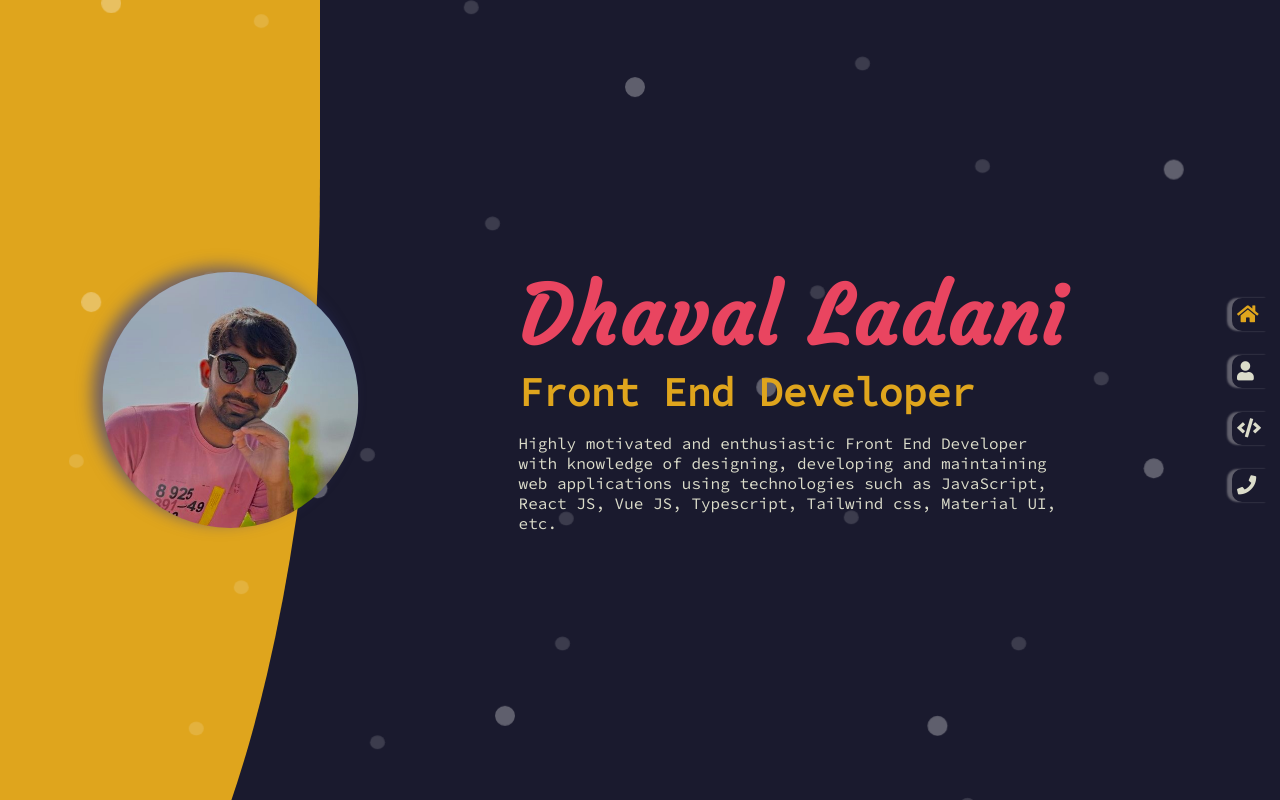
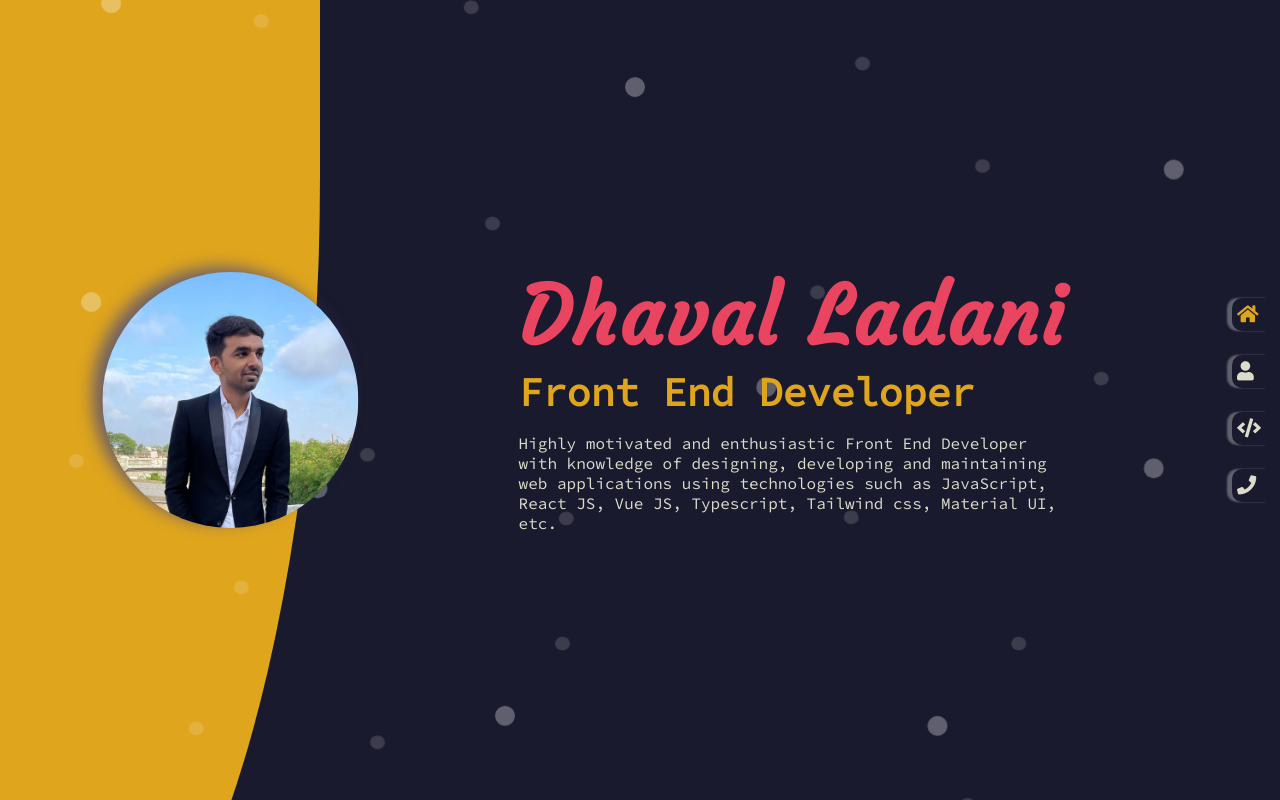
Before and after one commit to dhaval1625/Portfolio, a plain HTML site: page index.html in a window 1280 px wide. Drawn offline with nearby package versions, Linux system fonts and the light colour scheme; a web font is replaced by a local one.

Commit message:
profile image changed

```diff
--- a/index.html
+++ b/index.html
@@ -62,7 +62,7 @@
     <!-- ***** Home Section ***** -->
 
     <section class="active-section" id="home">
-        <img id="main-image" src="images/image-dhaval.jpg" alt="My photo">
+        <img id="main-image" src="images/portfolio-img.jpg" alt="My photo">
         <div class="home-title">
             <h1 id="portfolio-title">Dhaval Ladani</h1>
             <h3 id="portfolio-description">Front End Developer</h3>
```
Also changed, not shown: images/portfolio-img.jpg (added).
